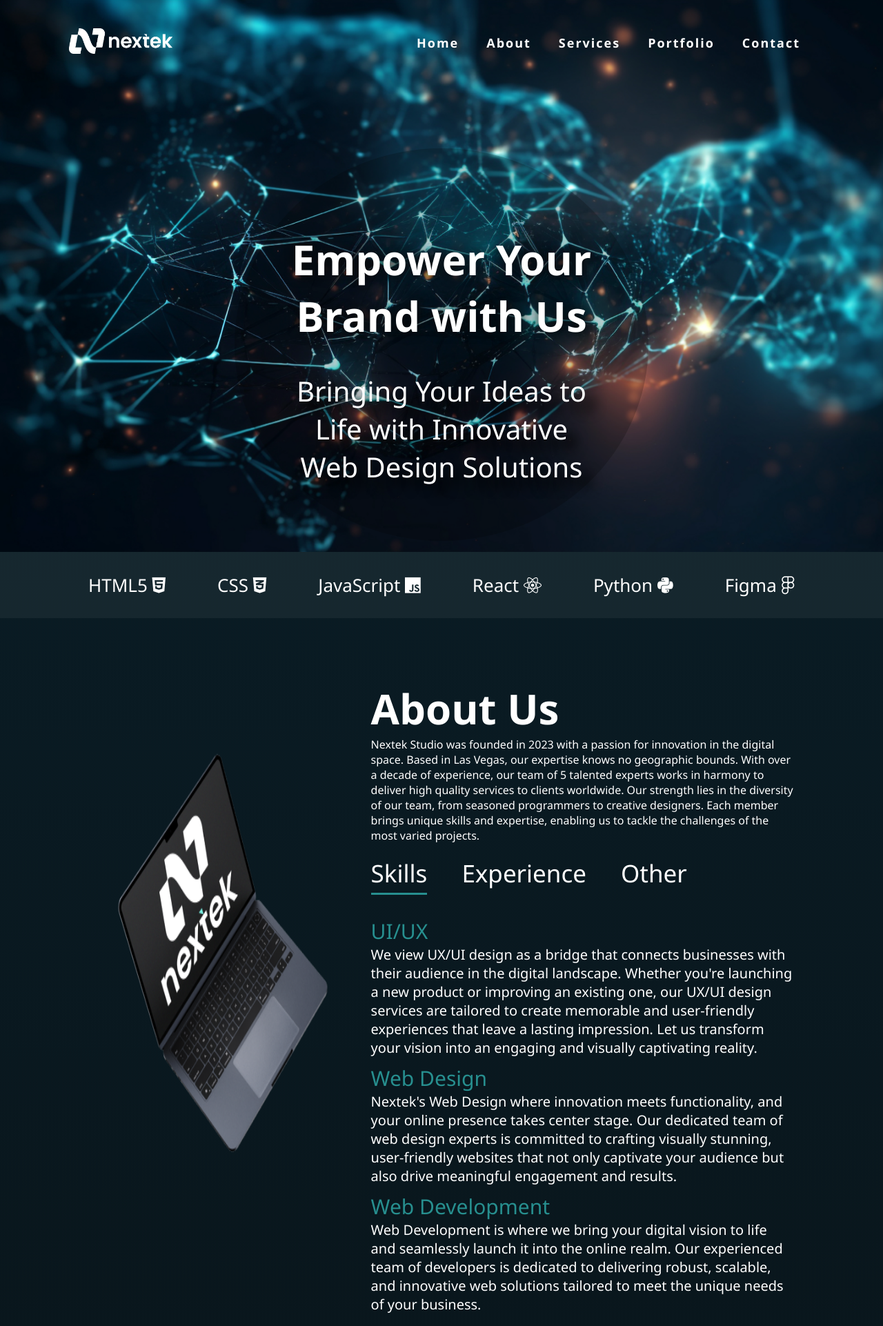
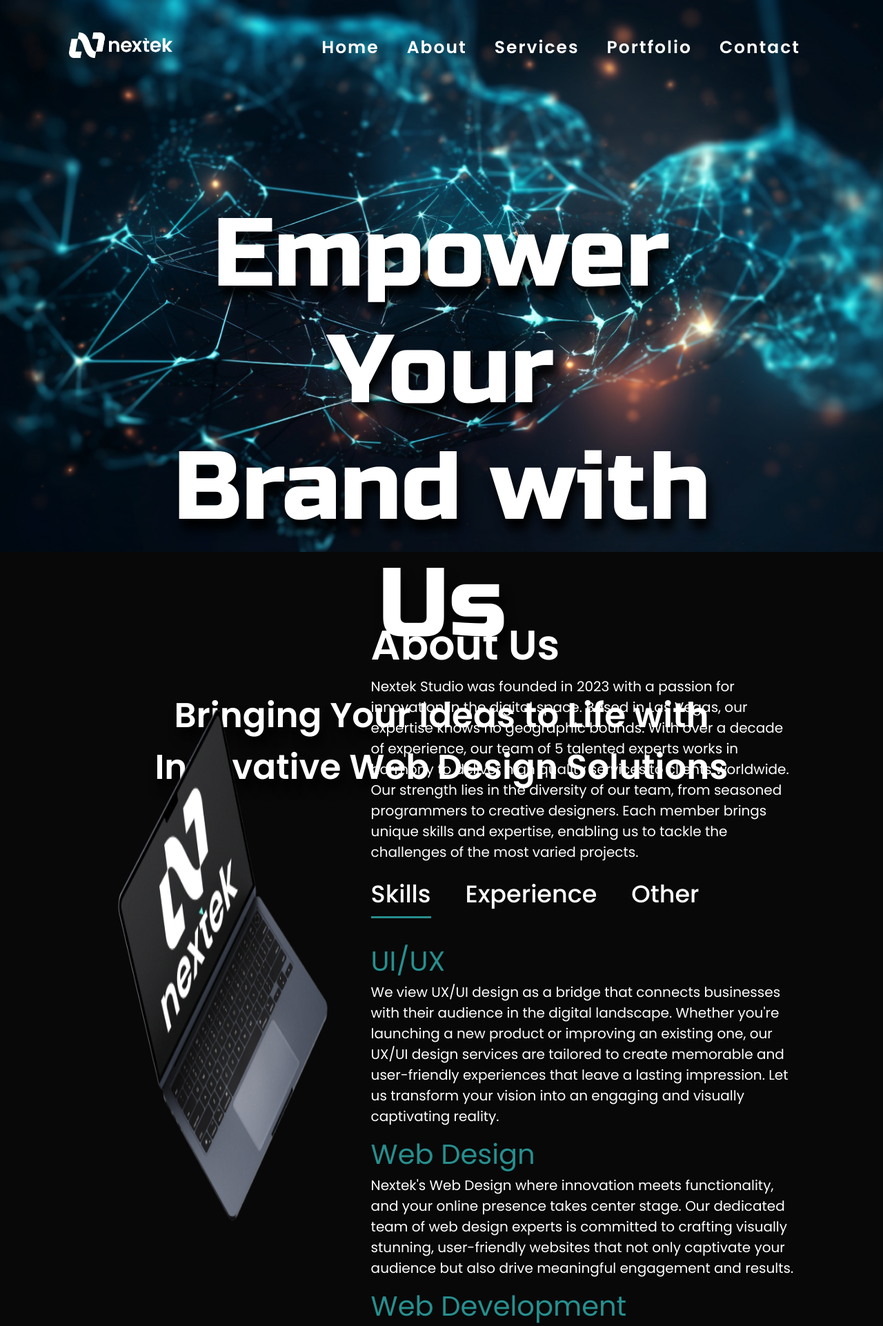
Before and after one commit to AlfaBL/nextekwebv1, a Flask app: page / in a window 1280 px wide. Shown: the top 1922 px of the page at 69% size. Run offline with Flask 3, Linux system fonts and the light colour scheme; some libraries are stand-ins or nearby versions.

Commit message:
Update site v1.2 29.02.2024

```diff
--- a/static/main.js
+++ b/static/main.js
@@ -4,7 +4,7 @@ function openmenu(){
     navbarmenu.style.right = "0";
 }
 function closemenu(){
-    navbarmenu.style.right ="-200px";
+    navbarmenu.style.right ="-300px";
 }
 
 
--- a/static/style.css
+++ b/static/style.css
@@ -1,7 +1,7 @@
 *{
     margin: 0;
     padding: 0;
-    font-family:'Segoe UI', Tahoma, Geneva, Verdana, sans-serif;
+    font-family: "Poppins";
     box-sizing: border-box;
 }
 html{
@@ -9,7 +9,7 @@ html{
 }
 
 body{
-    background: linear-gradient(#0a1f29, #080808);
+    background: #080808;
     color: #fff;
     scroll-behavior: smooth !important;
 }
@@ -71,7 +71,7 @@ nav ul li{
 nav ul li a{
     color: #fff;
     text-decoration: none;
-    font-size: 18px;
+    font-size: 25px;
     position: relative;
     letter-spacing: 2px;
     transition: 1s;
@@ -102,31 +102,34 @@ nav ul li a:hover::after{
     text-align: center;
 }
 .header-text{
-    margin: 20% auto 0 auto;
-    font-size: 40px;
+    margin: 15% auto 0 auto;
+    font-size: 50px;
     text-align: center;
-    text-shadow: 15px 15px 15px #000000;
-    background-color: rgba(0, 0, 0, 0.2);
-    max-width: 600px;
-    border-radius: 50%;
+    text-shadow: 5px 15px 15px #000000;
     padding: 80px;
+    font-weight: 600;
 }
 .header-text h1{
-    font-size: 60px;
+    font-size: 140px;
     margin-top: 20px;
     margin-bottom: 20px;
     padding: 20px 0;
-    text-shadow: 1px 1px 15px #080808;
+    /* text-shadow: 1px 1px 15px #080808; */
+    font-weight: 550;
+    font-family: "Russo One";
 }
 .header-text i{
     font-size: 80px;
     padding: 30px;
-    text-shadow: 1px 1px 15px #080808;
+    /* text-shadow: 1px 1px 15px #080808; */
+}
+.header-text p{
+    font-family: "Poppins";
 }
 
 /* BANNER
 ---------------------------------------- */
-.banner_wrapper ul {
+/* .banner_wrapper ul {
     padding: 30px 10%;
     list-style: none;
     display: flex;
@@ -134,19 +137,17 @@ nav ul li a:hover::after{
     justify-content: space-between;
     font-size: 26px;
     color: #ffffff;
-    background: rgba(255, 255, 255, 0.05);
+    background: #262626;
 }
-
 .banner_wrapper ul li {
     transition: transform 0.5s ease;
 }
-
 .banner_wrapper ul li:hover {
     color: #278f8f;
     transform: translateY(-10px);
 }
 
-@media only screen and (max-width: 768px) {
+@media only screen and (max-width: 992px) and (min-width: 601px) {
     .banner_wrapper ul {
         padding: 20px;
         flex-direction: column;
@@ -175,13 +176,13 @@ nav ul li a:hover::after{
     .banner_wrapper ul {
         padding: 20px 10%;
     }
-}
+} */
 
 /* about */
 #about{
     padding: 80px 0px;
     color: #fff;
-
+    line-height: 1.5;
 }
 .row{
     display: flex;
@@ -199,10 +200,14 @@ nav ul li a:hover::after{
 .about-col-2{
     flex-basis: 60%;
 }
+
 .sub-title{
     color: #fff;
     font-size: 60px;
     font-weight: 600;
+}
+.sub_title_p{
+    font-size: 20px;
 }
 .tab-titles{
     display: flex;
@@ -236,7 +244,7 @@ nav ul li a:hover::after{
 }
 .tab-contents ul li span{
     color: #278f8f;
-    font-size: 30px;
+    font-size: 40px;
 }
 .tab-contents{
     display: none;
--- a/templates/index.html
+++ b/templates/index.html
@@ -5,6 +5,12 @@
     <meta name="viewport" content="width=device-width, initial-scale=1.0">
     <title>NextekStudio.com</title>
     <link rel="stylesheet" href="static/style.css">
+    <link rel="preconnect" href="https://fonts.googleapis.com">
+    <link rel="preconnect" href="https://fonts.gstatic.com" crossorigin>
+    <link href="https://fonts.googleapis.com/css2?family=Poppins:ital,wght@0,100;0,200;0,300;0,400;0,500;0,600;0,700;0,800;0,900;1,100;1,200;1,300;1,400;1,500;1,600;1,700;1,800;1,900&display=swap" rel="stylesheet">
+    <link rel="preconnect" href="https://fonts.googleapis.com">
+    <link rel="preconnect" href="https://fonts.gstatic.com" crossorigin>
+    <link href="https://fonts.googleapis.com/css2?family=Poppins:ital,wght@0,100;0,200;0,300;0,400;0,500;0,600;0,700;0,800;0,900;1,100;1,200;1,300;1,400;1,500;1,600;1,700;1,800;1,900&family=Russo+One&display=swap" rel="stylesheet">
     <script defer src="static/main.js"></script>
     <script src="https://kit.fontawesome.com/aa19448396.js" crossorigin="anonymous"></script>
 </head>
@@ -29,7 +35,7 @@
         <div id="header">
             <div class="container">
                 <div class="header-text">
-                    <h1><span>Empower</span> Your Brand with Us </h1>
+                    <h1>Empower Your <br> Brand with Us </h1>
                     <p>Bringing Your Ideas to Life with Innovative Web Design Solutions</p>
                 </div>
             </div>
@@ -38,7 +44,7 @@
 
      <!-- BANNER
         ---------------------------------------- -->
-        <div class="banner_wrapper">
+        <!-- <div class="banner_wrapper">
             <ul class="banner_list">
                 <li class="banner_item">
                     <p>HTML5 <i class="fa-brands fa-html5"></i></p>
@@ -59,7 +65,7 @@
                     <p>Figma <i class="fa-brands fa-figma"></i></p>
                 </li>
             </ul>
-        </div>
+        </div> -->
 
     <!-- About -->
 
@@ -72,7 +78,7 @@
                     </div>
                     <div class="about-col-2">
                         <h1 class="sub-title">About Us</h1>
-                        <p>Nextek Studio was founded in 2023 with a passion for innovation in the digital space. Based in Las Vegas, our expertise knows no geographic bounds. With over a decade of experience, our team of 5 talented experts works in harmony to deliver high quality services to clients worldwide. Our strength lies in the diversity of our team, from seasoned programmers to creative designers. Each member brings unique skills and expertise, enabling us to tackle the challenges of the most varied projects.</p>
+                        <p class="sub_title_p">Nextek Studio was founded in 2023 with a passion for innovation in the digital space. Based in Las Vegas, our expertise knows no geographic bounds. With over a decade of experience, our team of 5 talented experts works in harmony to deliver high quality services to clients worldwide. Our strength lies in the diversity of our team, from seasoned programmers to creative designers. Each member brings unique skills and expertise, enabling us to tackle the challenges of the most varied projects.</p>
                         <div class="tab-titles">
                             <p class="tab-links active-link" onclick="opentab('skills')">Skills</p>
                             <p class="tab-links" onclick="opentab('experience')">Experience</p>
@@ -118,7 +124,7 @@
                         <i class="fa-solid fa-bars-staggered"></i>
                         <h2>Web Design</h2>
                         <p>Nextek's Web Design where innovation meets functionality, and your online presence takes center stage. Our dedicated team of web design experts is committed to crafting visually stunning, user-friendly websites that not only captivate your audience but also drive meaningful engagement and results.</p>
-                        <a href="#">Learn more</a>
+                        <!-- <a href="#">Learn more</a> -->
                     </div>
                     <div>
                         <i class="fa-brands fa-uikit"></i>
@@ -126,7 +132,7 @@
                         <i class="fa-solid fa-vector-square"></i>
                         <h2>UX/UI Design</h2>
                         <p>We view UX/UI design as a bridge that connects businesses with their audience in the digital landscape. Whether you're launching a new product or improving an existing one, our UX/UI design services are tailored to create memorable and user-friendly experiences that leave a lasting impression. Let us transform your vision into an engaging and visually captivating reality.</p>
-                        <a href="#">Learn more</a>
+                        <!-- <a href="#">Learn more</a> -->
                     </div>
                     <div>
                         <i class="fa-solid fa-gears"></i>
@@ -134,7 +140,7 @@
                         <i class="fa-solid fa-terminal"></i>
                         <h2>Web Development</h2>
                         <p>Web Development is where we bring your digital vision to life and seamlessly launch it into the online realm. Our experienced team of developers is dedicated to delivering robust, scalable, and innovative web solutions tailored to meet the unique needs of your business.</p>
-                        <a href="#">Learn more</a>
+                        <!-- <a href="#">Learn more</a> -->
                     </div>
                 </div>
             </div>
@@ -153,7 +159,7 @@
                         <div class="layer">
                             <h3>Project 01</h3>
                             <p>Random text,Lorem ipsum dolor sit amet, consectetur adipisicing elit. Adipisci, molestiae! Quaerat rem modi ratione praesentium ex, exercitationem corrupti at, molestias libero minima quod consectetur aspernatur vel totam placeat iure alias?</p>
-                            <a href="#"><i class="fa-solid fa-up-right-from-square"></i></a>
+                            <!-- <a href="#"><i class="fa-solid fa-up-right-from-square"></i></a> -->
                         </div>
                     </div>
                     <div class="work">
@@ -161,7 +167,7 @@
                         <div class="layer">
                             <h3>Project 02</h3>
                             <p>Random text, Lorem, ipsum dolor sit amet consectetur adipisicing elit. Fuga deleniti, optio iusto atque rem commodi natus. Ipsam odit praesentium aut modi incidunt consectetur! Accusantium at assumenda magnam itaque veritatis exercitationem.</p>
-                            <a href="#"><i class="fa-solid fa-up-right-from-square"></i></a>
+                            <!-- <a href="#"><i class="fa-solid fa-up-right-from-square"></i></a> -->
                         </div>
                     </div>
                     <div class="work">
@@ -169,7 +175,7 @@
                         <div class="layer">
                             <h3>Nextek portfolio</h3>
                             <p>The Nextek Portfolio Website serves as a dynamic showcase of our diverse range of skills, expertise, and the innovative projects we've undertaken. Designed with a user-centric approach, the site aims to provide visitors with a seamless journey through our digital capabilities and accomplishments.</p>
-                            <a href="#"><i class="fa-solid fa-up-right-from-square"></i></a>
+                            <!-- <a href="#"><i class="fa-solid fa-up-right-from-square"></i></a> -->
                         </div>
                     </div>
                 </div>
```
Also changed, not shown: other parts of static/style.css (+32 -13 lines).
